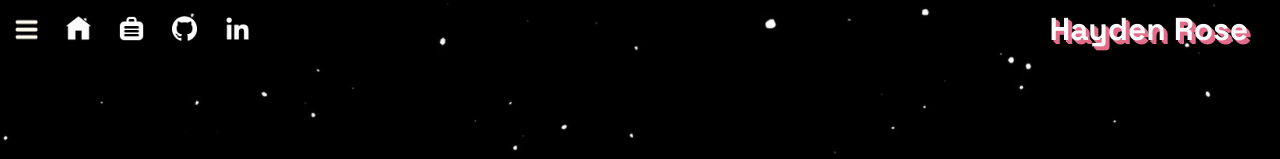
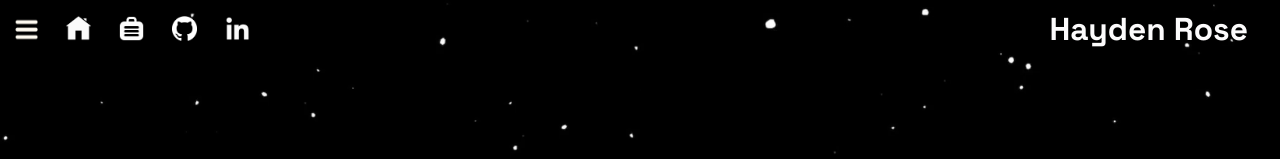
Before and after one commit to hayden4r4/personal-website-frontend, a Next.js app: page / in a window 1280 px wide. Shown: the top 159 px of the page. Built offline with nearby package versions, Linux system fonts and the light colour scheme.

Commit message:
Added TopBar link hover effects and reorganized TopBar code into a single file

```diff
--- a/components/TopBar/TopBar.tsx
+++ b/components/TopBar/TopBar.tsx
@@ -1,11 +1,109 @@
-import TopBarLinks from "./TopBarLinks";
+import React, { useState } from "react";
+import Link from "next/link";
+import Image from "next/image";
+import NavigationMenu from "../NavigationMenu/NavigationMenu";
+import textShadowGenerator from '../Utilities/TextEffects';
+
+import HamburgerClosed from "../../public/static/icons/Hamburger_Closed.png";
+import HamburgerOpen from "../../public/static/icons/Hamburger_Open.png";
+import GithubIcon from "../../public/static/icons/Github.png";
+import LinkedInIcon from "../../public/static/icons/LinkedIn.png";
+import HomeIcon from "../../public/static/icons/Home.png";
+import Porfolio from "../../public/static/icons/Portfolio.png";
 
 import * as PropTypes from "../Utilities/PropTypes"
 
 export default function TopBar({ headerShadowColor }: PropTypes.TopBarProps) {
+	var [hamburgerMenuOpen, setHamburgerMenuState] = useState(false);
+	var hamburgerMenuImg = hamburgerMenuOpen ? (
+		<Image
+			src={HamburgerOpen}
+			alt="Hamburger Menu Open"
+			id="topBarHamburgerOpen"
+			width={22}
+			height={19} // auto
+		/>
+	) : (
+		<Image
+			src={HamburgerClosed}
+			alt="Hamburger Menu Closed"
+			id="topBarHamburgerClosed"
+			width={25}
+			height={30} // auto
+		/>
+	);
+
+	const hamburgerMenuToggle = () => {
+		setHamburgerMenuState(!hamburgerMenuOpen);
+	};
+
 	return (
 		<div className="topBarDiv">
-			<TopBarLinks headerShadowColor={ headerShadowColor } />
+			<div className={`topBarLinks ${hamburgerMenuOpen ? "showMenu" : ""}`}>
+				<button
+					className="topBarHamburgerMenu"
+					title="Menu"
+					onClick={hamburgerMenuToggle}
+				>
+					{hamburgerMenuImg}
+				</button>
+				<NavigationMenu hamburgerMenuOpen={hamburgerMenuOpen} />
+				<Link href="/">
+					<a className="topBarLinksIcon">
+						<Image
+							src={HomeIcon}
+							title="Home"
+							alt="Home Icon"
+							id="topBarHomeIcon"
+							width={25}
+							height={25} // auto
+						/>
+					</a>
+				</Link>
+				<Link href="/portfolio">
+					<a className="topBarLinksIcon">
+						<Image
+							src={Porfolio}
+							title="Portfolio"
+							alt="Portfolio Icon"
+							id="topBarPortfolioIcon"
+							width={25}
+							height={25} // auto
+						/>
+					</a>
+				</Link>
+				<Link
+					href="https://github.com/hayden4r4"
+				>
+					<a className="topBarLinksIcon">
+						<Image
+							src={GithubIcon}
+							title="Github/hayden4r4"
+							alt="Github Icon"
+							id="topBarGithubIcon"
+							width={25}
+							height={25} // auto
+						/>
+					</a>
+				</Link>
+				<Link
+					href="https://www.linkedin.com/in/hayden-rose-b5a282179/"
+				>
+					<a className="topBarLinksIcon">
+						<Image
+							src={LinkedInIcon}
+							title="LinkedIn"
+							alt="LinkedIn Icon"
+							id="topBarLinkedInIcon"
+							width={25}
+							height={25} // auto
+						/>
+					</a>
+				</Link>
+				<div className="topBarHeader" style={{ textShadow: textShadowGenerator(0, 0.1, 0.0025, headerShadowColor) }}>
+					<p id="header">Hayden Rose</p>
+				</div>
+			</div>
 		</div>
 	);
 }
--- a/components/TopBar/TopBarLinks.tsx
+++ /dev/null
@@ -1,107 +0,0 @@
-import React, { useState } from "react";
-import Link from "next/link";
-import Image from "next/image";
-import NavigationMenu from "../NavigationMenu/NavigationMenu";
-import textShadowGenerator from '../Utilities/TextEffects';
-
-import HamburgerClosed from "../../public/static/icons/Hamburger_Closed.png";
-import HamburgerOpen from "../../public/static/icons/Hamburger_Open.png";
-import GithubIcon from "../../public/static/icons/Github.png";
-import LinkedInIcon from "../../public/static/icons/LinkedIn.png";
-import HomeIcon from "../../public/static/icons/Home.png";
-import Porfolio from "../../public/static/icons/Portfolio.png";
-
-import * as PropTypes from "../Utilities/PropTypes"
-
-export default function TopBarLinks({ headerShadowColor }: PropTypes.TopBarProps) {
-	var [hamburgerMenuOpen, setHamburgerMenuState] = useState(false);
-	var hamburgerMenuImg = hamburgerMenuOpen ? (
-		<Image
-			src={HamburgerOpen}
-			alt="Hamburger Menu Open"
-			id="topBarHamburgerOpen"
-			width={22}
-			height={19} // auto
-		/>
-	) : (
-		<Image
-			src={HamburgerClosed}
-			alt="Hamburger Menu Closed"
-			id="topBarHamburgerClosed"
-			width={25}
-			height={30} // auto
-		/>
-	);
-
-	const hamburgerMenuToggle = () => {
-		setHamburgerMenuState(!hamburgerMenuOpen);
-	};
-
-	return (
-		<div className={`topBarLinks ${hamburgerMenuOpen ? "showMenu" : ""}`}>
-			<button
-				className="topBarHamburgerMenu"
-				title="Menu"
-				onClick={hamburgerMenuToggle}
-			>
-				{hamburgerMenuImg}
-			</button>
-			<NavigationMenu hamburgerMenuOpen={hamburgerMenuOpen} />
-			<Link href="/">
-				<a className="topBarLinksIcon">
-					<Image
-						src={HomeIcon}
-						title="Home"
-						alt="Home Icon"
-						id="topBarHomeIcon"
-						width={25}
-						height={25} // auto
-					/>
-				</a>
-			</Link>
-			<Link href="/portfolio">
-				<a className="topBarLinksIcon">
-					<Image
-						src={Porfolio}
-						title="Portfolio"
-						alt="Portfolio Icon"
-						id="topBarPortfolioIcon"
-						width={25}
-						height={25} // auto
-					/>
-				</a>
-			</Link>
-			<Link
-				href="https://github.com/hayden4r4"
-			>
-				<a className="topBarLinksIcon">
-					<Image
-						src={GithubIcon}
-						title="Github/hayden4r4"
-						alt="Github Icon"
-						id="topBarGithubIcon"
-						width={25}
-						height={25} // auto
-					/>
-				</a>
-			</Link>
-			<Link
-				href="https://www.linkedin.com/in/hayden-rose-b5a282179/"
-			>
-				<a className="topBarLinksIcon">
-					<Image
-						src={LinkedInIcon}
-						title="LinkedIn"
-						alt="LinkedIn Icon"
-						id="topBarLinkedInIcon"
-						width={25}
-						height={25} // auto
-					/>
-				</a>
-			</Link>
-			<div className="topBarHeader" style={{ textShadow: textShadowGenerator(0, 0.1, 0.0025, headerShadowColor) }}>
-				<p id="header">Hayden Rose</p>
-			</div>
-		</div>
-	);
-}
--- a/public/static/styles/topBar.scss
+++ b/public/static/styles/topBar.scss
@@ -26,6 +26,12 @@
 	padding-top: 5px;
 }
 
+// Grow menu button on hover
+.topBarDiv .topBarHamburgerMenu:hover {
+	transform: scale(1.1);
+	transition: all ease 500ms;
+}
+
 .topBarDiv .topBarHamburgerMenu #topBarHamburgerOpen {
 	padding-top: 2.5px;
 	padding-left: 3px;
@@ -45,6 +51,31 @@
 	cursor: pointer;
 }
 
+// Underline on hover : start
+.topBarDiv .topBarLinksIcon:after {
+	background: none repeat scroll 0 0 transparent;
+	bottom: -0.25px;
+	content: "";
+	display: block;
+	height: 2px;
+	left: 50%;
+	position: absolute;
+	background: #fff;
+	transition: width 0.3s ease 0s, left 0.3s ease 0s;
+	width: 0;
+}
+
+.topBarDiv .topBarLinksIcon:hover:after {
+	width: 100%;
+	left: 0;
+}
+
+.topBarDiv .topBarLinksIcon:hover {
+	transform: scale(1.1);
+	transition: all ease 500ms;
+}
+// Underline on hover : end
+
 .topBarDiv .topBarLinks.showMenu {
 	transition: all 0.2s linear;
 	margin-left: c.$navigaton-bar-width + 10px;
@@ -59,8 +90,35 @@
 	font-size: 1.8em;
 	// margin-top: $topBarMarginTop;
 	padding-top: 1.8px;
-	text-shadow: 2px 2px c.$mars-pink, 3px 3px c.$mars-pink, 4px 4px c.$mars-pink;
+
+	transition: 1s;
 }
+
+// Header Underline : start
+.topBarDiv .topBarHeader #header:after {
+	background: none repeat scroll 0 0 transparent;
+	bottom: -7px;
+	content: "";
+	display: block;
+	height: 3px;
+	left: 50%;
+	position: absolute;
+	background: c.$mars-pink;
+	transition: width 0.3s ease 0s, left 0.3s ease 0s;
+	width: 0;
+}
+
+.topBarDiv .topBarHeader #header:hover:after {
+	width: 100%;
+	left: 0;
+}
+
+.topBarDiv .topBarHeader #header:hover {
+	transform: scale(1.1);
+	transition: all ease 500ms;
+}
+
+// Header Underline : end
 
 @media only screen and (max-width: 475px) {
 	.topBarDiv .topBarLinks .topBarHeader {
```
